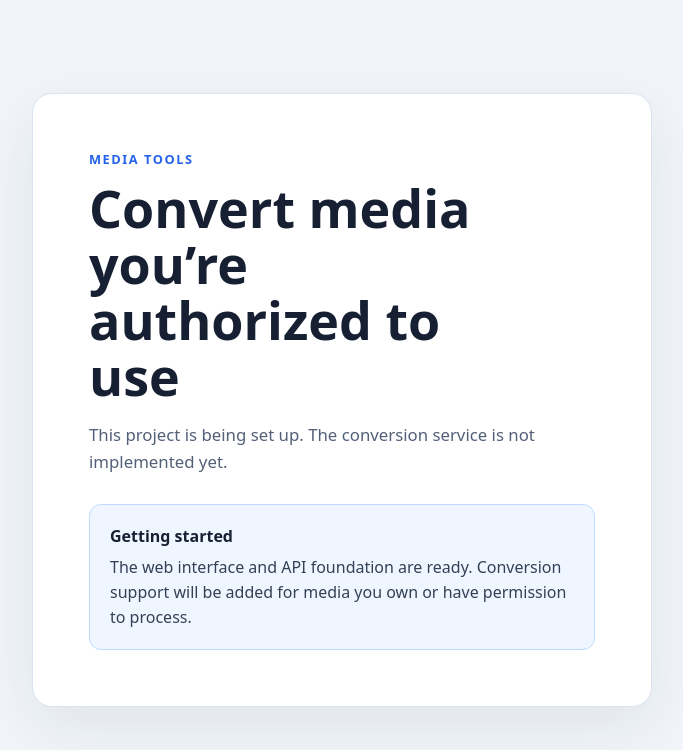
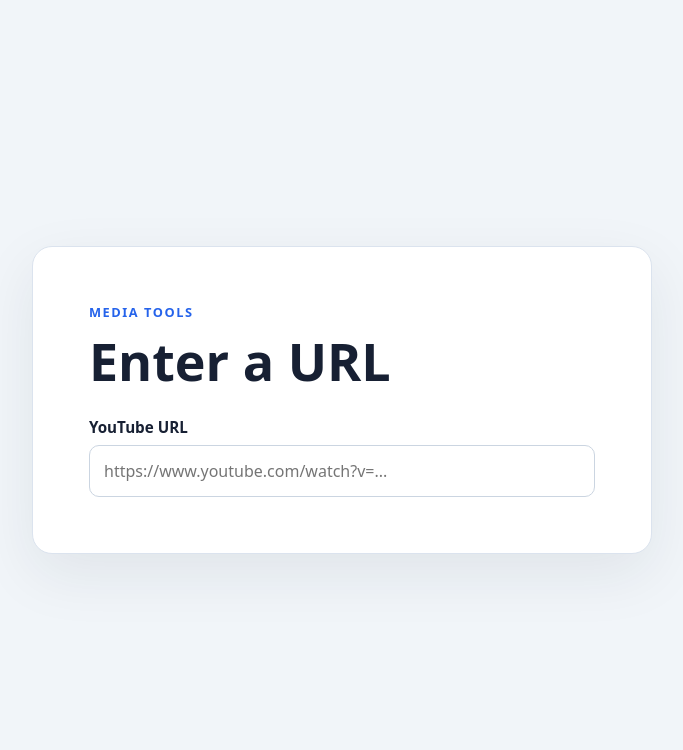
Before and after one commit to Bryce-Naf/YouTube-to-MP3-MP4-Converter, a Flask app: page / in a window 1280 px wide. Shown: the top 750 px of the page, without its empty margins (298-981 px from the left). Run offline with Flask 3, Linux system fonts and the light colour scheme.

Commit message:
Added text box for URL input

```diff
--- a/converter/static/styles.css
+++ b/converter/static/styles.css
@@ -36,33 +36,31 @@ body {
 }
 
 h1 {
-  max-width: 13ch;
   margin: 0;
+  margin-bottom: 28px;
   font-size: clamp(2rem, 6vw, 3.25rem);
   line-height: 1.08;
 }
 
-.intro {
-  margin: 18px 0 28px;
-  color: #526078;
-  font-size: 1.05rem;
-  line-height: 1.6;
+label {
+  display: block;
+  margin-bottom: 8px;
+  font-size: 0.95rem;
+  font-weight: 600;
 }
 
-.notice {
-  padding: 20px;
-  border: 1px solid #bfdbfe;
-  border-radius: 12px;
-  background: #eff6ff;
+input[type="url"] {
+  width: 100%;
+  min-height: 52px;
+  padding: 12px 14px;
+  border: 1px solid #cbd5e1;
+  border-radius: 10px;
+  color: inherit;
+  font: inherit;
 }
 
-.notice h2 {
-  margin: 0 0 8px;
-  font-size: 1rem;
+input[type="url"]:focus-visible {
+  outline: 3px solid #93c5fd;
+  outline-offset: 2px;
+  border-color: #2563eb;
 }
-
-.notice p {
-  margin: 0;
-  color: #334155;
-  line-height: 1.55;
-}
--- a/converter/templates/index.html
+++ b/converter/templates/index.html
@@ -3,25 +3,24 @@
   <head>
     <meta charset="utf-8">
     <meta name="viewport" content="width=device-width, initial-scale=1">
-    <meta name="description" content="A starter interface for authorized media conversion.">
-    <title>Media Converter</title>
+    <meta name="description" content="Enter a URL to get started.">
+    <title>Media URL</title>
     <link rel="stylesheet" href="{{ url_for('static', filename='styles.css') }}">
     <script src="{{ url_for('static', filename='app.js') }}" defer></script>
   </head>
   <body>
     <main class="panel">
       <p class="eyebrow">Media tools</p>
-      <h1>Convert media you’re authorized to use</h1>
-      <p class="intro">
-        This project is being set up. The conversion service is not implemented yet.
-      </p>
-      <section class="notice" aria-live="polite">
-        <h2>Getting started</h2>
-        <p>
-          The web interface and API foundation are ready. Conversion support will
-          be added for media you own or have permission to process.
-        </p>
-      </section>
+      <h1>Enter a URL</h1>
+      <label for="media-url">YouTube URL</label>
+      <input
+        id="media-url"
+        name="url"
+        type="url"
+        inputmode="url"
+        autocomplete="url"
+        placeholder="https://www.youtube.com/watch?v=..."
+      >
     </main>
   </body>
 </html>
```
Also changed, not shown: tests/test_app.py (+3 -1 lines).
